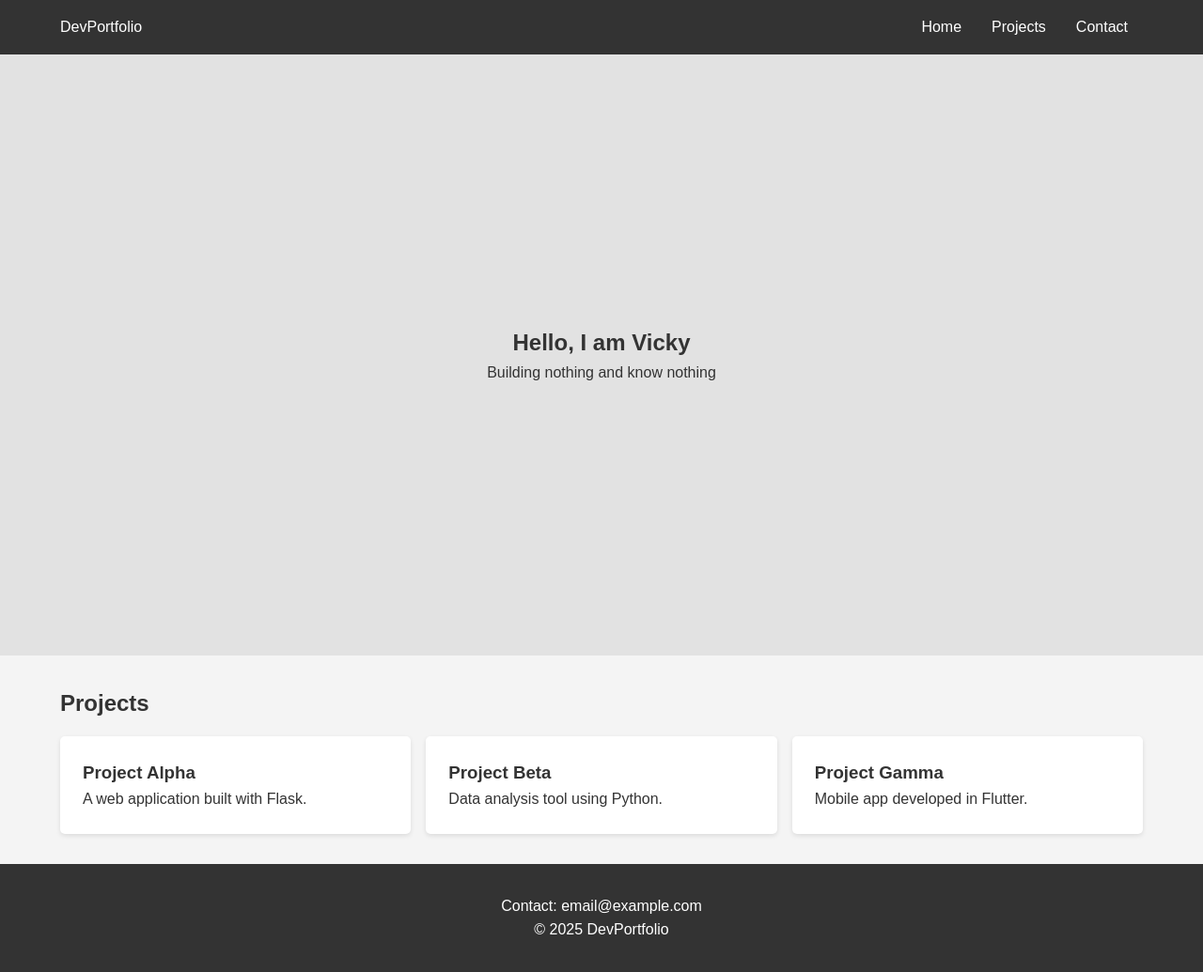
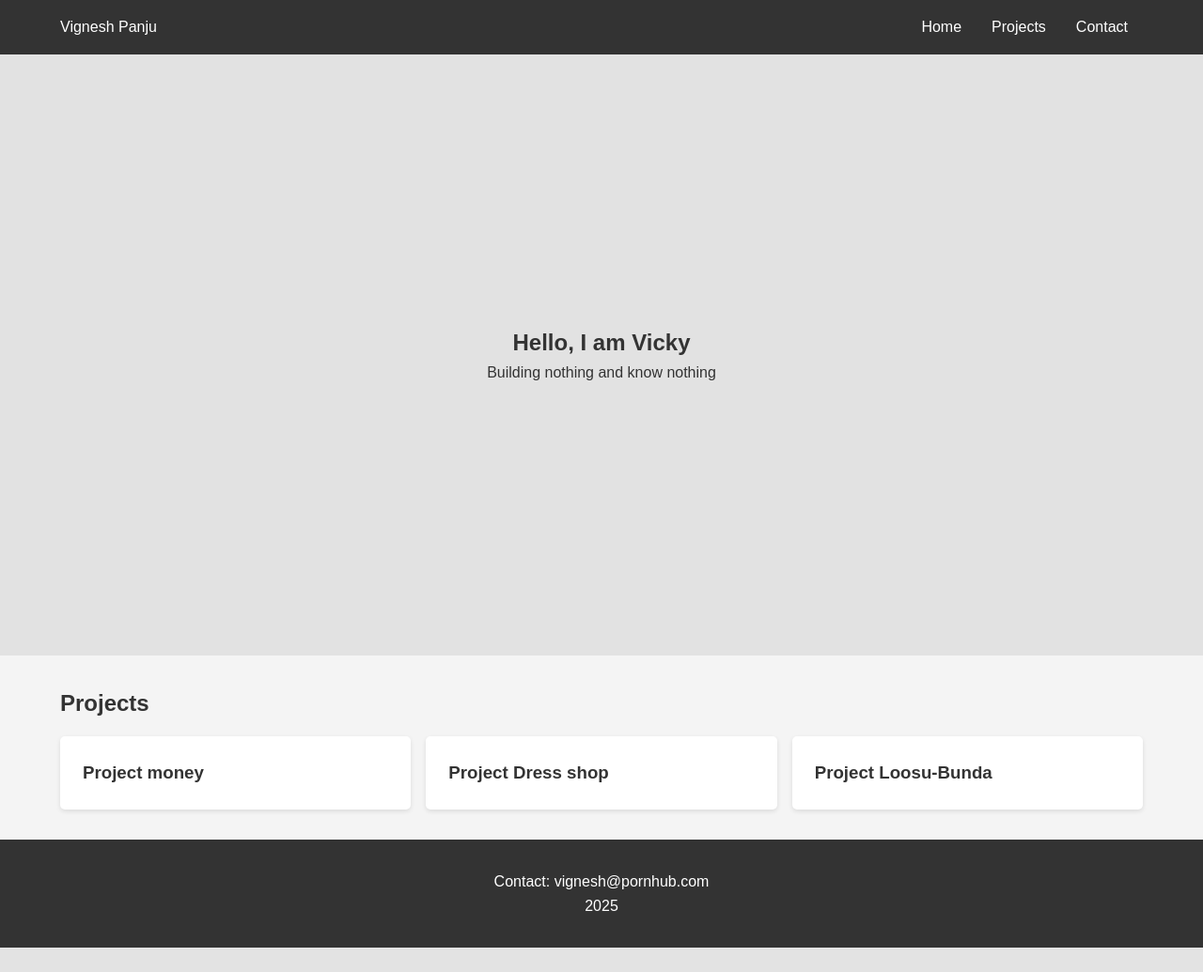
Before and after one commit to amark2005/vicky, a Flask app: page / in a window 1280 px wide. Shown: the whole page at 94% size. After the commit the page ends 1009 px from the top, so only its background shows below. Run offline with Flask 3, Linux system fonts and the light colour scheme.

Commit message:
init over

```diff
--- a/app.py
+++ b/app.py
@@ -5,9 +5,9 @@ app = Flask(__name__)
 @app.route('/')
 def home():
     projects = [
-        {"title": "Project Alpha", "desc": "A web application built with Flask."},
-        {"title": "Project Beta", "desc": "Data analysis tool using Python."},
-        {"title": "Project Gamma", "desc": "Mobile app developed in Flutter."}
+        {"title": "Project money", "desc": ""},
+        {"title": "Project Dress shop", "desc": ""},
+        {"title": "Project Loosu-Bunda", "desc": ""}
     ]
     return render_template('index.html', projects=projects)
 
--- a/templates/index.html
+++ b/templates/index.html
@@ -4,14 +4,14 @@
 <head>
     <meta charset="UTF-8">
     <meta name="viewport" content="width=device-width, initial-scale=1.0">
-    <title>My Portfolio</title>
+    <title>VickyPortfolio</title>
     <link rel="stylesheet" href="{{ url_for('static', filename='style.css') }}">
 </head>
 
 <body>
     <header>
         <nav>
-            <div class="logo">DevPortfolio</div>
+            <div class="logo">Vignesh Panju</div>
             <ul>
                 <li><a href="#home">Home</a></li>
                 <li><a href="#projects">Projects</a></li>
@@ -38,8 +38,8 @@
     </section>
 
     <footer id="contact">
-        <p>Contact: email@example.com</p>
-        <p>&copy; 2025 DevPortfolio</p>
+        <p>Contact: vignesh@pornhub.com</p>
+        <p>2025</p>
     </footer>
 
     <script src="{{ url_for('static', filename='script.js') }}"></script>
```
